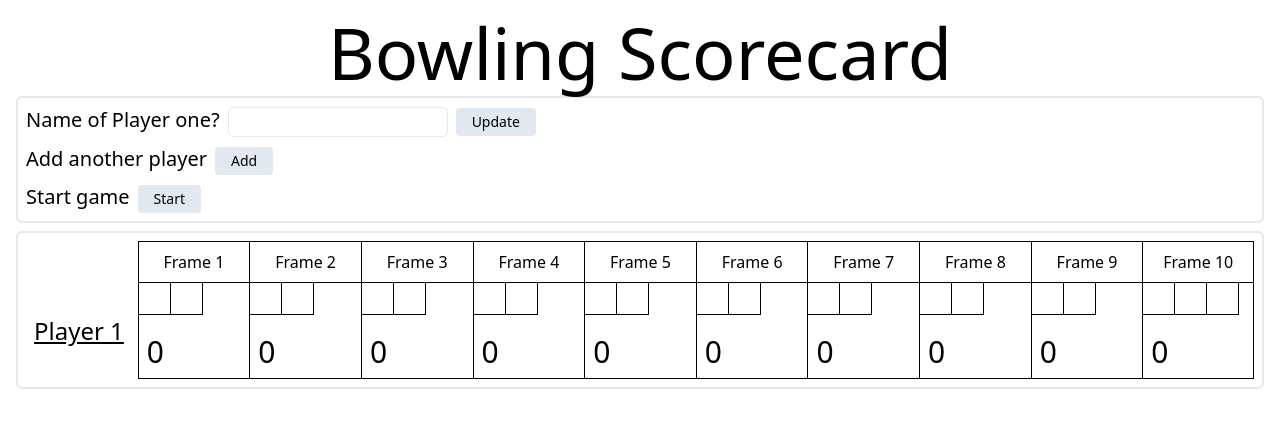
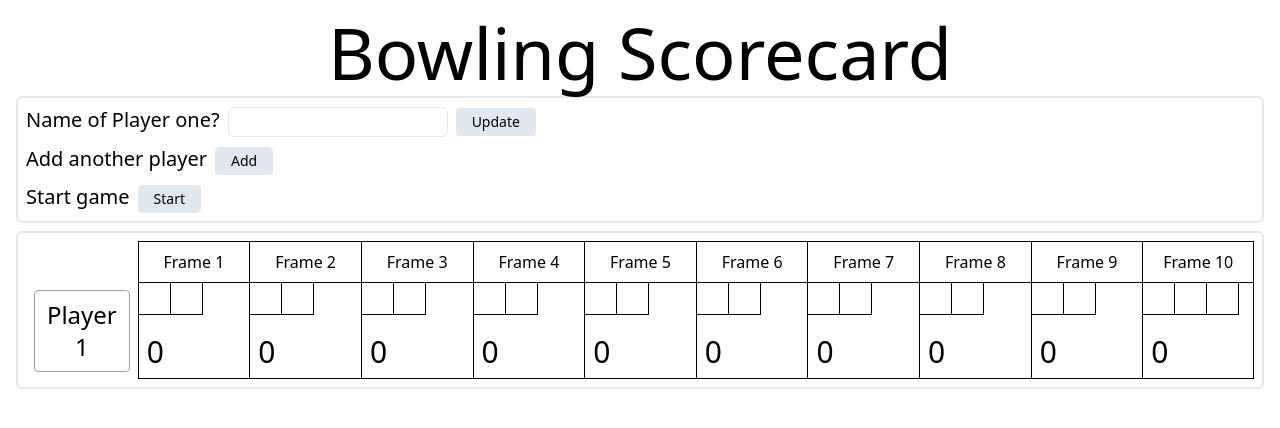
Before and after one commit to puyanwei/bowling-score-card, a Next.js app: page / in a window 1280 px wide. Shown: the top 428 px of the page. Built offline with nearby package versions, Linux system fonts and the light colour scheme.

Commit message:
Adjusted styling of names

```diff
--- a/components/Player.tsx
+++ b/components/Player.tsx
@@ -1,4 +1,5 @@
 import { ScoreCard } from '@/constants/types'
+import { ReactNode } from 'react'
 import { Frame } from './Frame'
 
 interface PlayerProps {
@@ -12,10 +13,17 @@ export function Player({
 }: PlayerProps) {
   if (!name) throw new Error('Player name not found')
   if (!frames || !frames.length) throw new Error('Scorecard data not found')
-  const currentPlayerStyle = isCurrentPlayer ? 'underline' : 'none'
+
+  const currentPlayerStyle = isCurrentPlayer
+    ? 'border-[1px] border-slate-400 rounded p-2'
+    : 'none'
   return (
     <>
-      <PlayerName className={`${currentPlayerStyle} col-span-1`} name={name} />
+      <PlayerName>
+        <span className={`px-2 break-words self-center text-center col-span-1`}>
+          <p className={currentPlayerStyle}>{name}</p>
+        </span>
+      </PlayerName>
       {frames.map((frame, index) => (
         <Frame
           testId={`${name} frame-${index + 1}`}
@@ -29,13 +37,6 @@ export function Player({
   )
 }
 
-interface PlayerName {
-  name: string
-  className: string
+function PlayerName({ children }: { children: ReactNode }) {
+  return <>{children}</>
 }
-
-function PlayerName({ name, className }: PlayerName) {
-  return (
-    <div className={`px-2 break-words self-center ${className}`}>{name}</div>
-  )
-}
```
